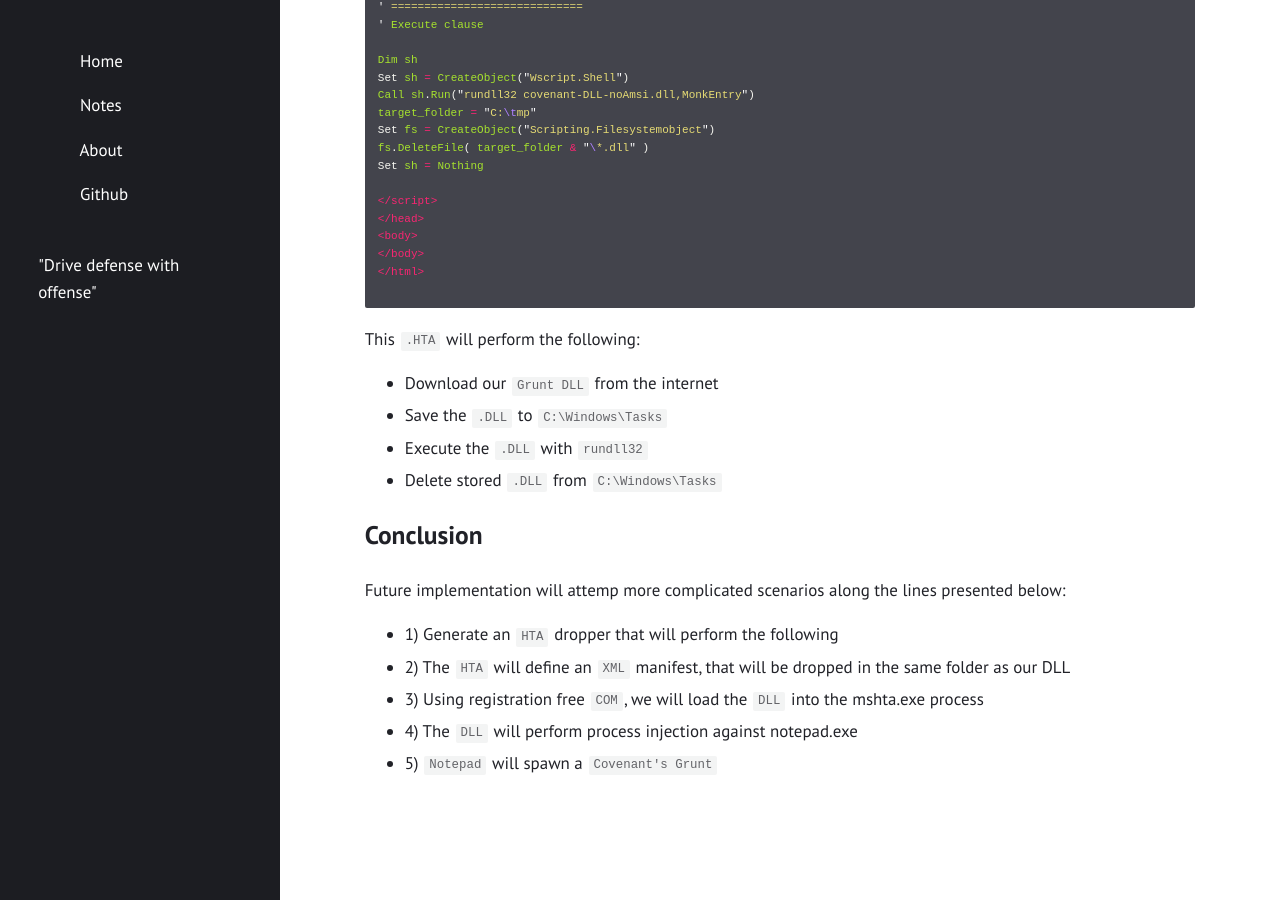
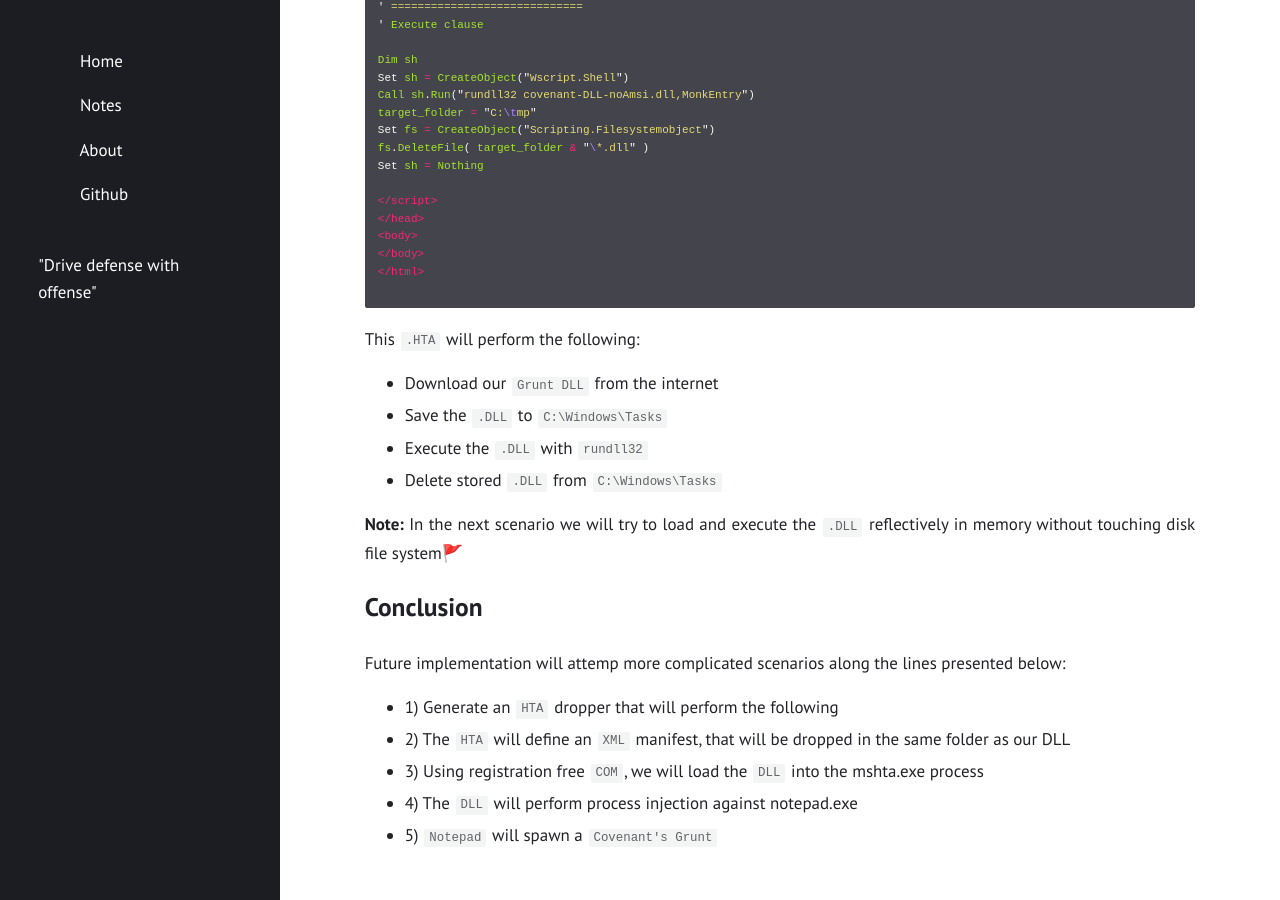
Before and after one commit to Fil88/Fil88.github.io, a Jekyll site: the page built from _posts/2021-07-01-Entering-the-Covenant-C2C.md, in a window 1280 px wide and 900 px high, scrolled down 18168 px. Built offline with Jekyll 4.4.1, drawn with Linux system fonts in a browser that asks for light colours.

Commit message:
Update 2021-07-01-Entering-the-Covenant-C2C.md

```diff
--- a/_posts/2021-07-01-Entering-the-Covenant-C2C.md
+++ b/_posts/2021-07-01-Entering-the-Covenant-C2C.md
@@ -710,6 +710,8 @@ This `.HTA` will perform the following:
 - Execute the `.DLL` with `rundll32`
 - Delete stored `.DLL` from `C:\Windows\Tasks`
 
+__Note:__ In the next scenario we will try to load and execute the `.DLL` reflectively in memory without touching disk file system🚩
+
 ## Conclusion
 
 Future implementation will attemp more complicated scenarios along the lines presented below:
```
